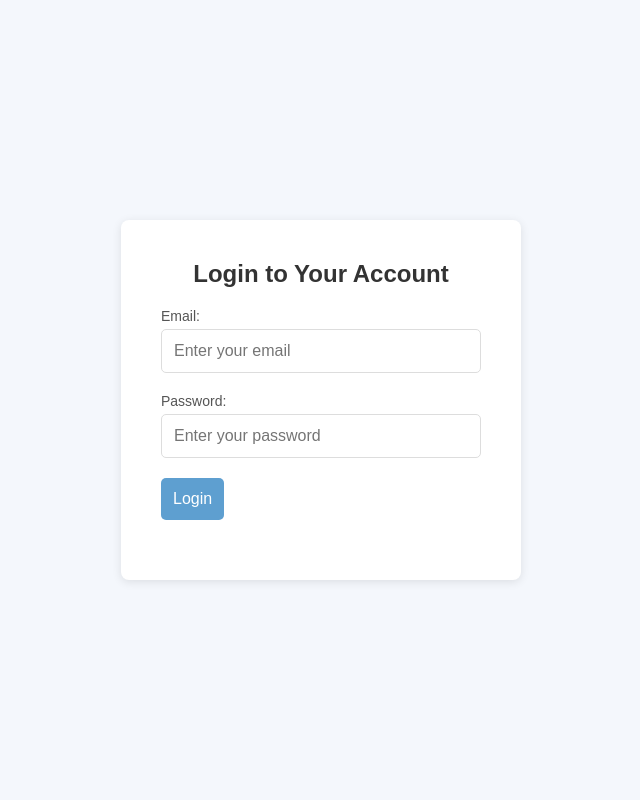
After one commit to Ericmusenga/SRC, a PHP site: page /login.php in a window 1280 px wide. The commit adds this page. Shown: the whole page, without its empty margins (319-959 px from the left). Run offline with PHP 8.4, Linux system fonts and the light colour scheme.

Commit message:
Login page is created

```diff
--- a/index.php
+++ b/index.php
@@ -39,7 +39,7 @@
 <body>
     <div class="container">
         <h2>Welcome to Our Application</h2>
-        <a href="register.php">Register</a>
+        <a href="registration.php">Register</a>
         <a href="login.php">Login</a>
     </div>
 </body>
--- /dev/null
+++ b/login.php
@@ -0,0 +1,113 @@
+<!DOCTYPE html>
+<html lang="en">
+<head>
+    <meta charset="UTF-8">
+    <meta name="viewport" content="width=device-width, initial-scale=1.0">
+    <title>Login Page</title>
+    <style>
+        /* Basic Reset */
+        * {
+            margin: 0;
+            padding: 0;
+            box-sizing: border-box;
+        }
+
+        /* Body styling */
+        body {
+            font-family: 'Arial', sans-serif;
+            background-color: #f4f7fc;
+            display: flex;
+            justify-content: center;
+            align-items: center;
+            height: 100vh;
+        }
+
+        /* Login container styling */
+        .login-container {
+            background-color: #ffffff;
+            padding: 40px;
+            border-radius: 8px;
+            box-shadow: 0 2px 10px rgba(0, 0, 0, 0.1);
+            width: 100%;
+            max-width: 400px;
+            text-align: center;
+        }
+
+        /* Heading styling */
+        h2 {
+            font-size: 24px;
+            color: #333;
+            margin-bottom: 20px;
+        }
+
+        /* Form input styling */
+        .input-group {
+            margin-bottom: 20px;
+            text-align: left;
+        }
+
+        .input-group label {
+            display: block;
+            font-size: 14px;
+            color: #555;
+            margin-bottom: 5px;
+        }
+
+        .input-group input {
+            width: 100%;
+            padding: 12px;
+            font-size: 16px;
+            border: 1px solid #ddd;
+            border-radius: 5px;
+            outline: none;
+            transition: border-color 0.3s;
+        }
+
+        .input-group input:focus {
+            border-color: #5e9fd0;
+        }
+
+        /* Button styling */
+        .btn {
+            background-color: #5e9fd0;
+            color: #fff;
+            padding: 12px;
+            border: none;
+            border-radius: 5px;
+            font-size: 16px;
+            cursor: pointer;
+            transition: background-color 0.3s ease;
+        }
+
+        .btn:hover {
+            background-color: #4a86a0;
+        }
+
+        .btn:active {
+            background-color: #407388;
+        }
+    </style>
+</head>
+<body>
+
+    <div class="login-container">
+        <h2>Login to Your Account</h2>
+        <form class="login-form">
+            <div class="input-group">
+                <label for="email">Email:</label>
+                <input type="email" id="email" name="email" placeholder="Enter your email" required>
+            </div>
+
+            <div class="input-group">
+                <label for="password">Password:</label>
+                <input type="password" id="password" name="password" placeholder="Enter your password" required>
+            </div>
+
+            <div class="input-group">
+                <button type="submit" class="btn">Login</button>
+            </div>
+        </form>
+    </div>
+
+</body>
+</html>
```
